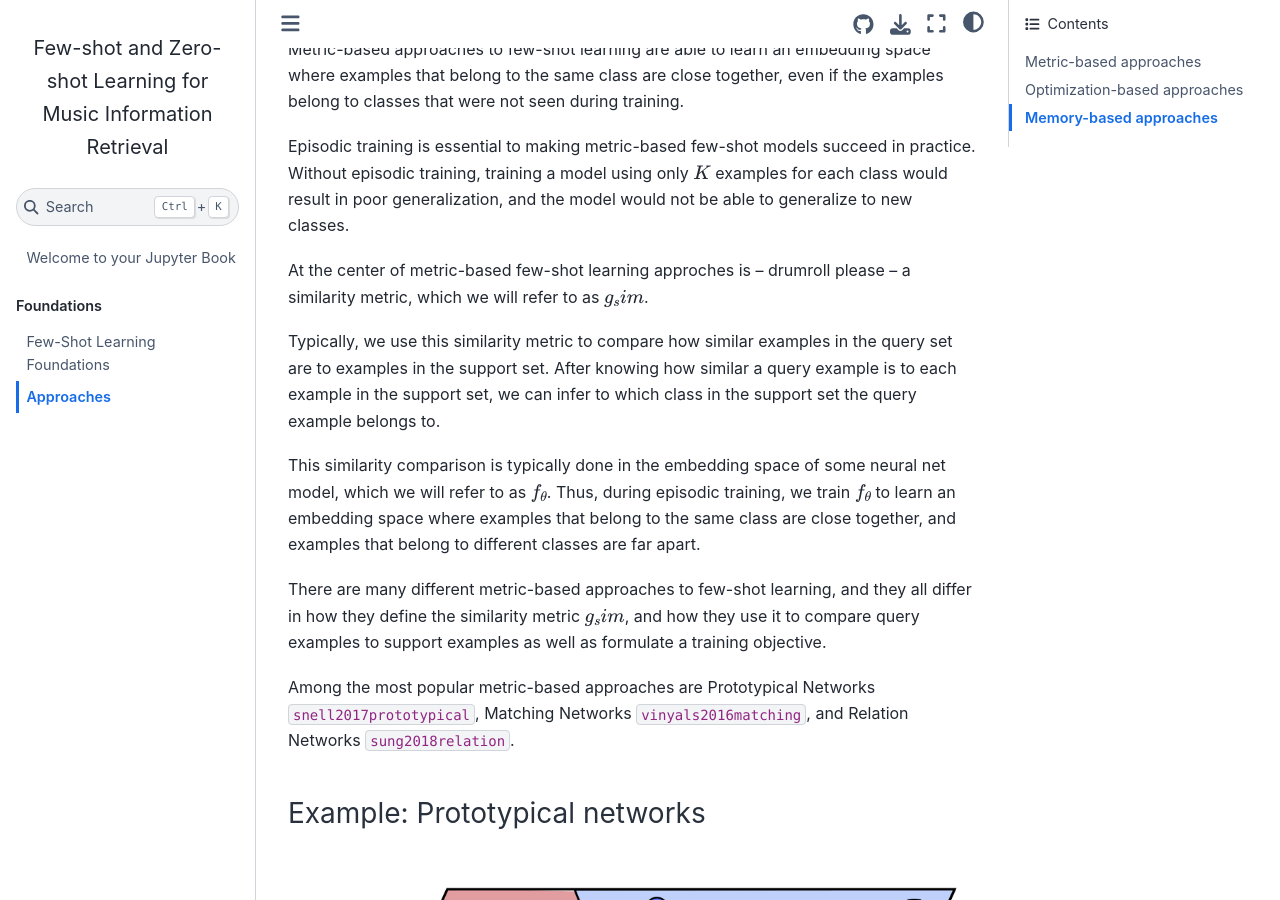
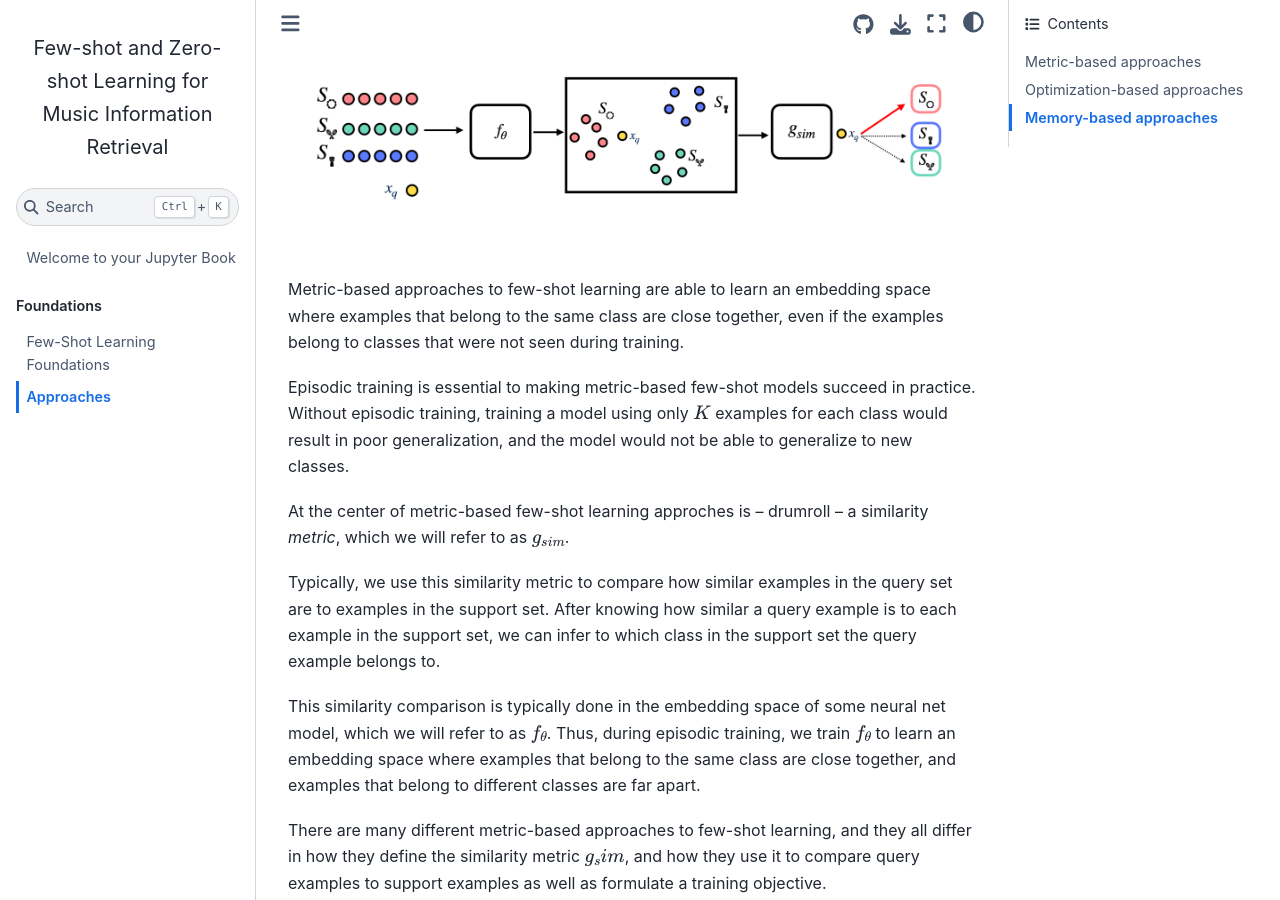
Before and after one commit to music-fsl-zsl/tutorial, a Jupyter Book: the page built from book/foundations/approaches.md, in a window 1280 px wide and 900 px high, scrolled down 603 px. Built offline with Jupyter Book 1.0.4 settings and Sphinx 7.4.7 and the Sphinx Book theme 1.1.4, drawn with Linux system fonts in a browser that asks for light colours; cross-references to code outside the pages are shown as plain code; some of the changed text lies outside the part shown.

Commit message:
add fig for metric based learning

````diff
--- a/book/foundations/approaches.md
+++ b/book/foundations/approaches.md
@@ -9,11 +9,18 @@ When training a model to solve a few-shot learning task, we typically sample epi
 
 ## Metric-based approaches
 
+```{figure} ../assets/foundations/metric-based-learning.png
+---
+name: metric-based-learning
+---
+
+```
+
 Metric-based approaches to few-shot learning are able to learn an embedding space where examples that belong to the same class are close together, even if the examples belong to classes that were not seen during training.
 
 Episodic training is essential to making metric-based few-shot models succeed in practice. Without episodic training, training a model using only $K$ examples for each class would result in poor generalization, and the model would not be able to generalize to new classes.
 
-At the center of metric-based few-shot learning approches is -- drumroll please -- a similarity metric, which we will refer to as $g_sim$.
+At the center of metric-based few-shot learning approches is -- drumroll -- a similarity _metric_, which we will refer to as $g_{sim}$.
 
 Typically, we use this similarity metric to compare how similar examples in the query set are to examples in the support set. After knowing how similar a query example is to each example in the support set, we can infer to which class in the support set the query example belongs to.
 
````
Also changed, not shown: other parts of book/foundations/approaches.md (+1 -0 lines), book/assets/foundations/metric-based-learning.png (added).
